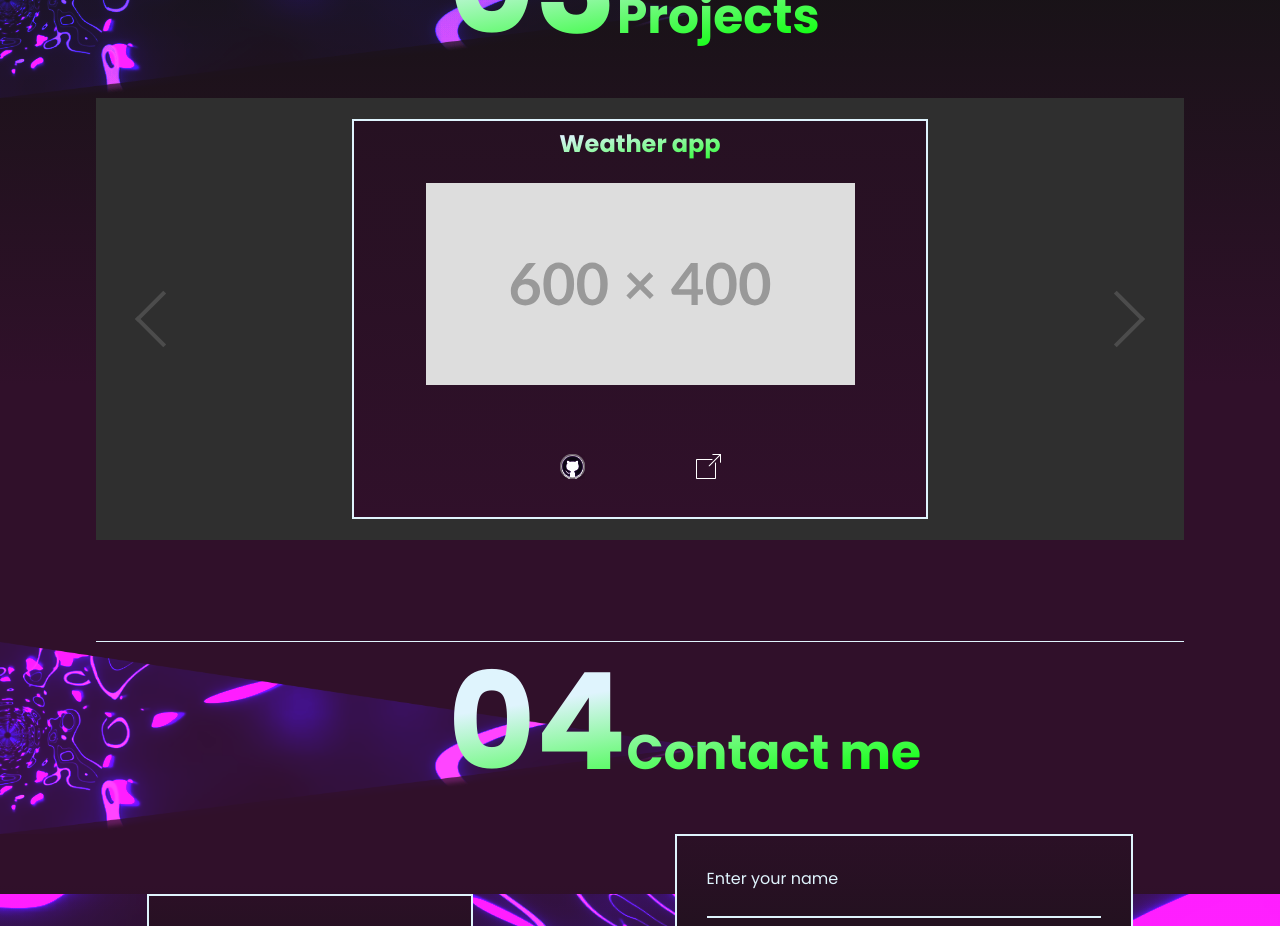
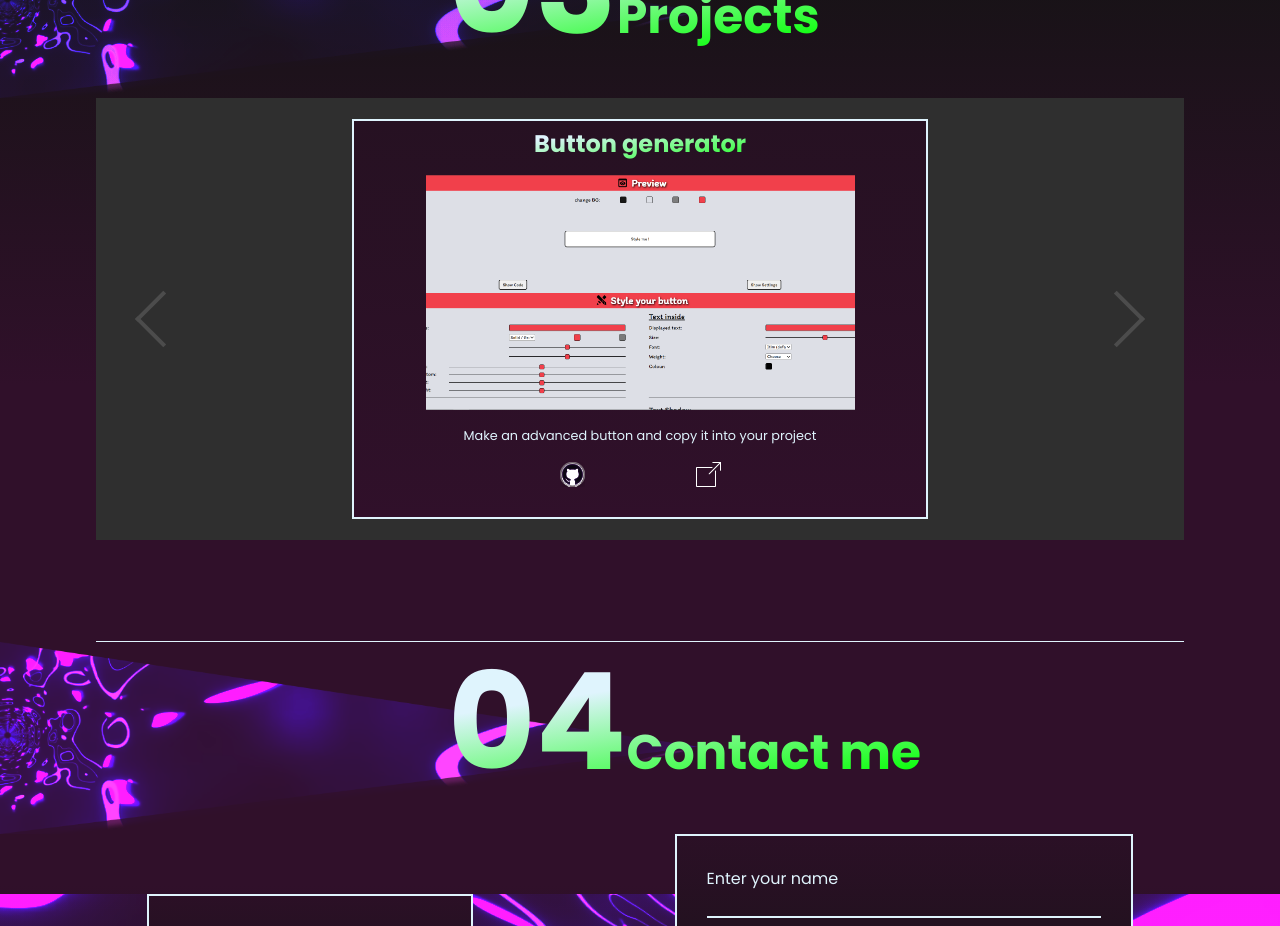
Before and after one commit to Eliswer/Personal-website-Portfolio, a Next.js app: page / in a window 1280 px wide. Shown: the part 1620-2546 px from the top of the page. Built offline with nearby package versions, Linux system fonts and the light colour scheme; a web font is replaced by a local one.

Commit message:
added button generator project

```diff
--- a/components/Projects.js
+++ b/components/Projects.js
@@ -6,6 +6,7 @@ import Heading from "./layout/Heading";
 
 import ProjectCard from "./ProjectCard";
 import calculator from "../public/imgs/projects-imgs/calculator.png";
+import btnGenerator from "../public/imgs/projects-imgs/btn.png";
 import placeholder from "../public/imgs/600x400.svg";
 
 import AwesomeSlider from "react-awesome-slider";
@@ -14,11 +15,11 @@ import "react-awesome-slider/dist/styles.css";
 /* Objects to create projectCards */
 const projects = [
   {
-    title: "Weather app",
-    img: placeholder,
-    description: "",
-    githubLink: "https://github.com/Eliswer/Weather-app",
-    externalLink: "",
+    title: "Button generator",
+    img: btnGenerator,
+    description: "Make an advanced button and copy it into your project",
+    githubLink: "https://github.com/Eliswer/Button-generator",
+    externalLink: "https://button-generator-nine.vercel.app/",
   },
   {
     title: "Calculator",
@@ -28,10 +29,10 @@ const projects = [
     externalLink: "https://react-calculator-dcknhdcbj-eliswer.vercel.app/",
   },
   {
-    title: "To be added",
+    title: "Weather app",
     img: placeholder,
     description: "",
-    githubLink: "",
+    githubLink: "https://github.com/Eliswer/Weather-app",
     externalLink: "",
   },
   {
--- a/components/projectCard.module.css
+++ b/components/projectCard.module.css
@@ -28,7 +28,7 @@
 
 .projectImgWrapper {
   width: 75%;
-  height: 60%;
+  height: 70%;
   position: relative;
 }
 
```
Also changed, not shown: public/imgs/projects-imgs/btn.png (added).
